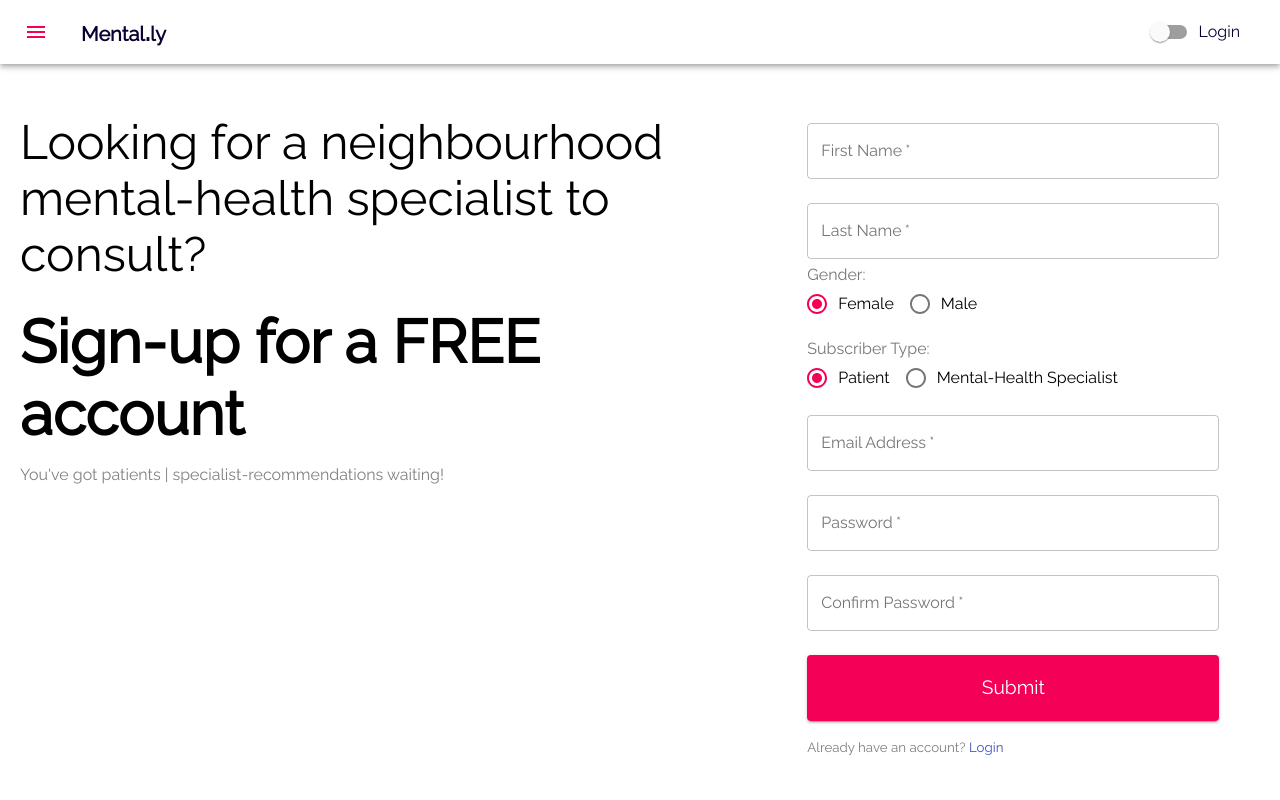
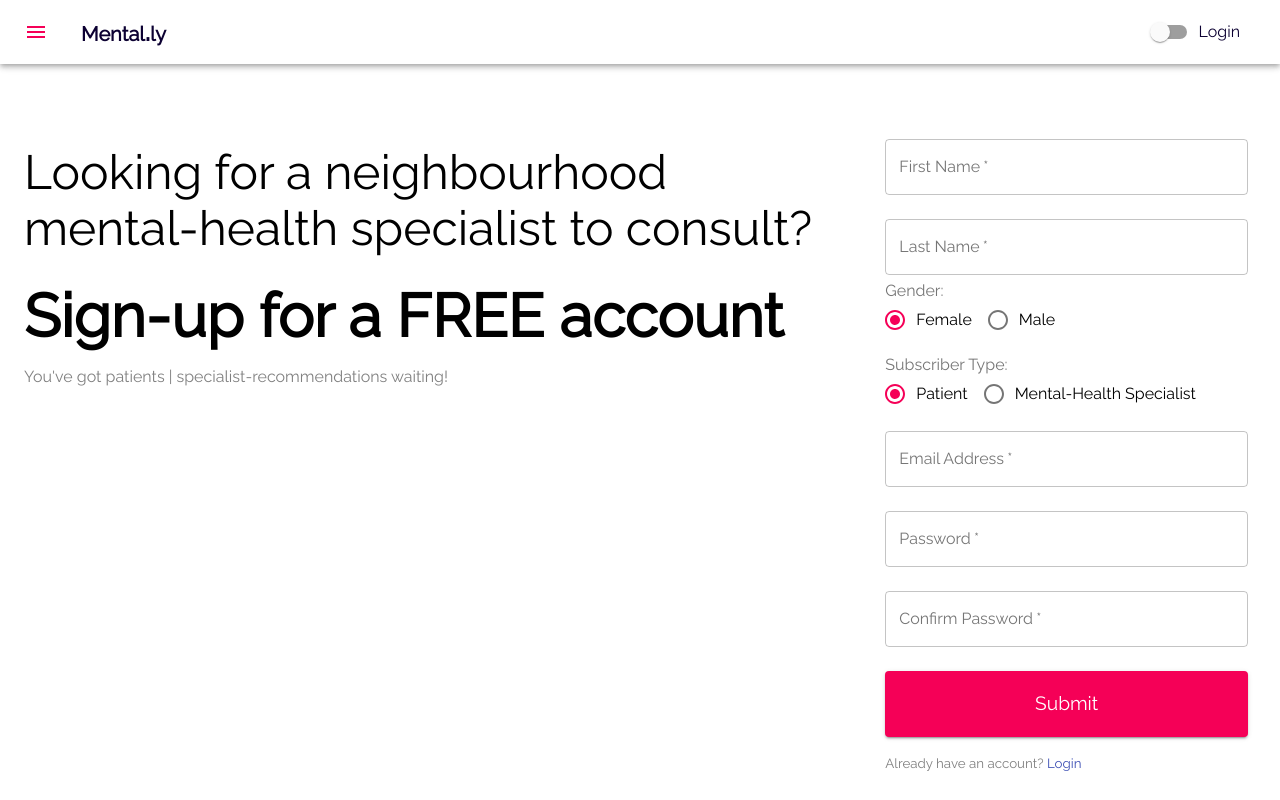
Before and after one commit to BuildForSDG/Team-087-Frontend, a React (Create React App) app: page /join in a window 1280 px wide. Shown: the top 800 px of the page. Built offline with nearby package versions, Linux system fonts and the light colour scheme.

Commit message:
chore: fix call-to-action display on small-screens

```diff
--- a/src/components/auth/Login.jsx
+++ b/src/components/auth/Login.jsx
@@ -13,22 +13,20 @@ const useStyles = makeStyles(theme => ({
   paper: {
     display: 'flex',
     flexDirection: 'column',
-    alignItems: 'center',
-    minHeight: '100vh',
+    alignItems: 'left',
+    minHeight: '80vh',
+    padding: theme.spacing(3, 4)
   },
   form: {
-    padding: theme.spacing(3),
-    marginTop: theme.spacing(3),
+    marginTop: theme.spacing(2),
   },
   submit: {
     margin: theme.spacing(2, 0, 2),
     padding: theme.spacing(2, 1, 2),
     fontSize: '1.2em',
-    // backgroundColor: '#0c0032;',
-    // borderRadius: 0,
     textTransform: 'none',
   },
-  bg: {
+  /* bg: {
     backgroundColor: '#0c0032;',
   },
   squareBtn: {
@@ -45,18 +43,20 @@ const useStyles = makeStyles(theme => ({
     padding: theme.spacing(1),
     borderRadius: 0,
     textTransform: 'none',
-  },
-
+  }, */
   title: {
     fontWeight: 'bolder',
     marginTop: theme.spacing(3),
     color: '#0c0032'
   },
-  textWhite: {
+  callToAction: {
+    padding: theme.spacing(10, 5, 3, 3)
+  },
+  /* textWhite: {
     color: 'white',
     textDecoration: '0',
     textTransform: 'none',
-  },
+  }, */
   textMuted: {
     color: 'grey',
   },
@@ -106,10 +106,10 @@ const Login = ({ location }) => {
       <Grid container component="main" className={classes.root}>
         <Header />
 
-        <Grid item xs={12} lg={7} /* className={classes.bg} */>
+        <Grid item xs={12} lg={8} /* className={classes.bg} */>
           <Hidden xsDown>
             <Typography component="h2" variant="h3">
-              <div style={{padding:'50px 20px'}}>
+              <div className={classes.callToAction}>
                 Looking for a neighbourhood mental-health specialist to consult?
 
                 <Typography className={classes.title} component="h1" variant="h2">
@@ -124,11 +124,15 @@ const Login = ({ location }) => {
         </Grid>
 
         <Grid item className={classes.paper} xs={12} lg>
-          {/* <Hidden smUp>
-            <Button className={classes.hiddenBtn} d="hidden-sign-up-btn-2">
+          <Hidden smUp>
+            {/* <Button className={classes.hiddenBtn} d="hidden-sign-up-btn-2">
               <Link href="/join">Sign Up</Link>
-            </Button>
-          </Hidden> */}
+            </Button> */}
+            <Typography className={classes.title} component="h3" variant="h4">
+              Sign-in to your account
+            </Typography>
+          </Hidden>
+
           <br/>
           <br/>
           {errorFeedBack && <div className='message alert full-length alert-error'>{errorFeedBack}</div>}
--- a/src/components/auth/Signup.jsx
+++ b/src/components/auth/Signup.jsx
@@ -20,30 +20,29 @@ const useStyles = makeStyles(theme => ({
     display: 'flex',
     flexDirection: 'column',
     alignItems: 'center',
-    minHeight: '100vh',
-    // border: 0,
+    minHeight: '80vh',
+    padding: theme.spacing(3, 4)
   },
   title: {
     fontWeight: 'bolder',
     marginTop: theme.spacing(3),
   },
+  callToAction: {
+    padding: theme.spacing(10, 5, 3, 3)
+  },
   textMuted: {
     color: 'grey',
   },
-
   form: {
-    padding: theme.spacing(3),
-    marginTop: theme.spacing(0),
+    marginTop: theme.spacing(2),
   },
   submit: {
     margin: theme.spacing(2, 0, 2),
     padding: theme.spacing(2, 1, 2),
     fontSize: '1.2em',
-    // backgroundColor: '#0c0032',
-    // borderRadius: 0,
     textTransform: 'none',
   },
-  squareBtn: {
+  /* squareBtn: {
     color: 'white',
     border: '2px solid white',
     borderRadius: 0,
@@ -65,7 +64,7 @@ const useStyles = makeStyles(theme => ({
   },
   pr: {
     paddingRight: theme.spacing(1),
-  },
+  }, */
   pb: {
     paddingBottom: theme.spacing(2),
   },
@@ -85,7 +84,6 @@ const SignupPage = ({ location }) => {
   const [isCalling, setIsCalling] = useState(false);
   const [successFeedBack, setSuccessFeedBack] = useState('');
   const [errorFeedBack, setErrorFeedBack] = useState('');
-  //   const [errorBag, setErrorBag] = useState([]);
 
   const handleSubmit = async e => {
     e.preventDefault();
@@ -140,10 +138,10 @@ const SignupPage = ({ location }) => {
       <Grid container componet="main" className={classes.root}>
         <Header />
 
-        <Grid item xs={12} lg={7} /* className={classes.bg} */>
+        <Grid item xs={12} lg={8} /* className={classes.bg} */>
           <Typography component="h2" variant="h3">
             <Hidden xsDown>
-              <div style={{padding:'50px 20px'}}>
+              <div className={classes.callToAction}>
                 Looking for a neighbourhood mental-health specialist to consult?
 
                 <Typography className={classes.title} component="h1" variant="h2">
@@ -158,15 +156,18 @@ const SignupPage = ({ location }) => {
         </Grid>
 
         <Grid item className={classes.paper} xs={12} lg>
+          <Hidden smUp>
+            <Typography className={classes.title} component="h3" variant="h4">
+              Sign-up for a FREE account
+            </Typography>
+          </Hidden>
           <br />
 
           {successFeedBack && <div className='message alert full-length alert-success'>{successFeedBack}</div>}
           {errorFeedBack && <div className='message alert full-length alert-error'>{errorFeedBack}</div>}
 
           <form className={classes.form} onSubmit={handleSubmit} autoComplete="off">
-            <div>
             <TextField
-                // className={classes.pr}
               variant="outlined"
               type="text"
               label="First Name"
@@ -192,7 +193,6 @@ const SignupPage = ({ location }) => {
               //   helperText="Enter Your Lastname"
               disabled={isCalling}
             />
-            </div>
 
             <div className={classes.pb}>
               <FormLabel component="legend">Gender:</FormLabel>
@@ -221,9 +221,7 @@ const SignupPage = ({ location }) => {
               onChange={e => setEmail(e.target.value)}
               disabled={isCalling}
             />
-            <div>
             <TextField
-                // className={classes.pr}
               variant="outlined"
               label="Password"
               type="password"
@@ -247,7 +245,6 @@ const SignupPage = ({ location }) => {
               onChange={e => setConfirmPassword(e.target.value)}
               disabled={isCalling}
             />
-            </div>
 
             <Button
               className={classes.submit}
```
Lines whose indentation alone changed are shown as unchanged.
